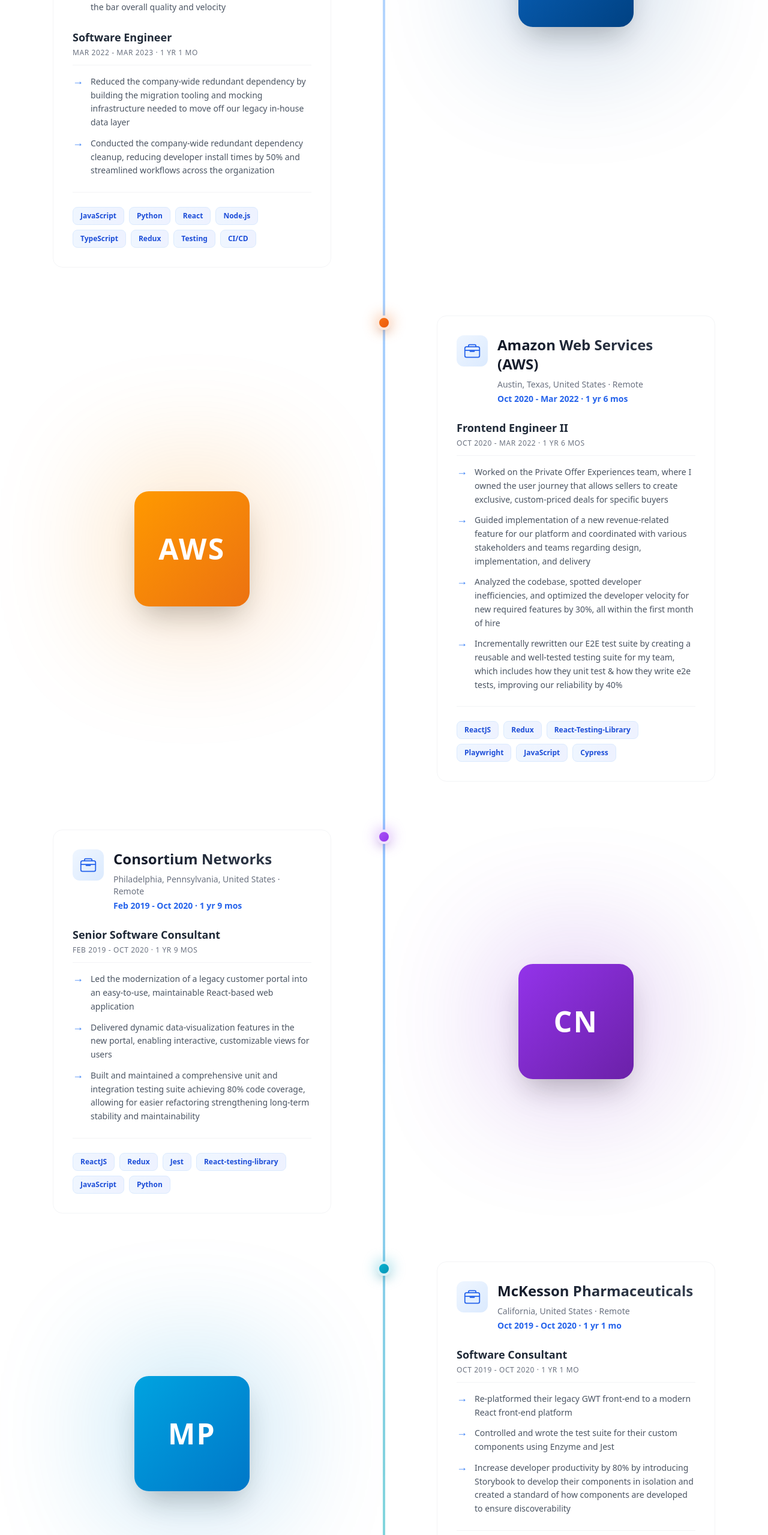
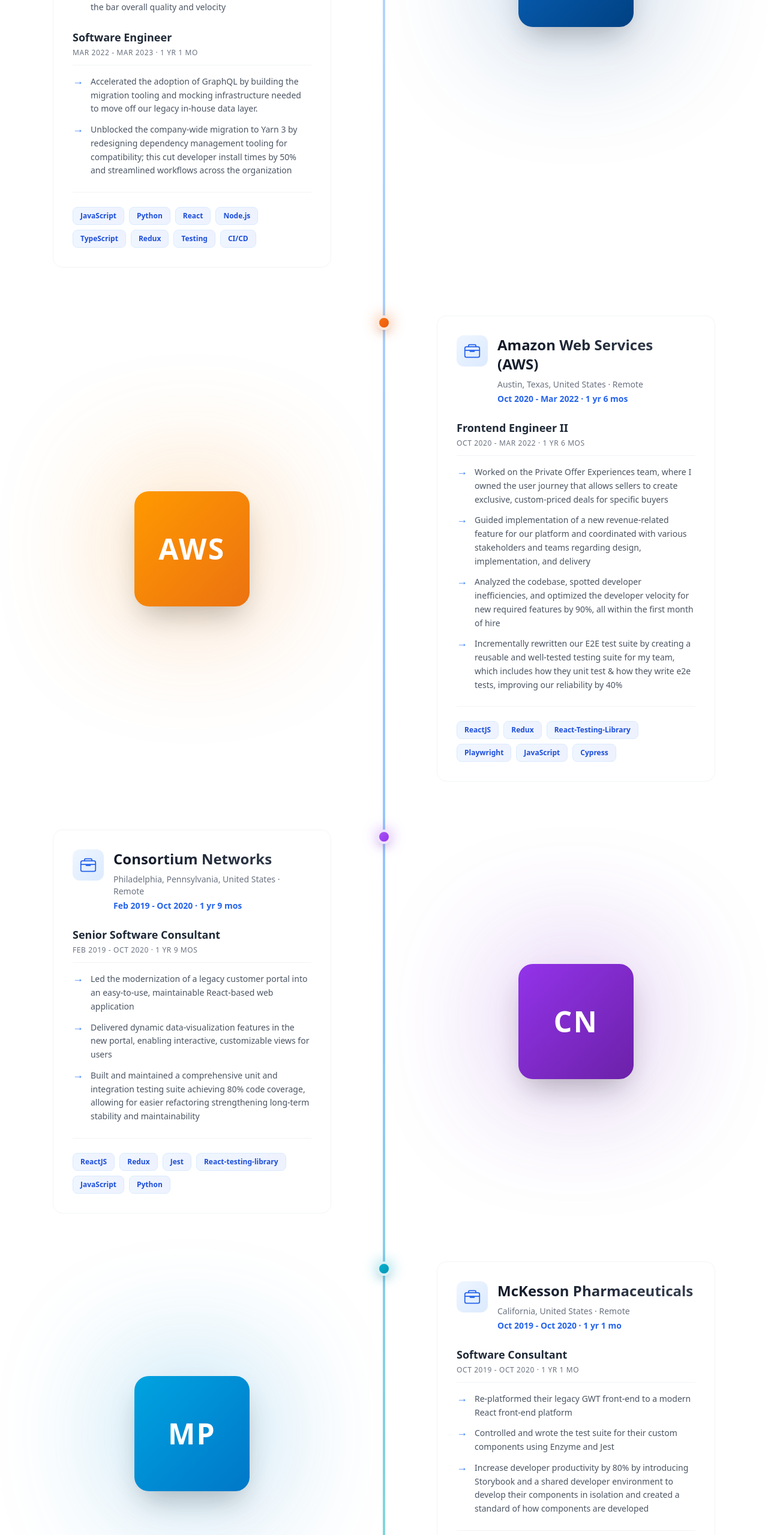
Before and after one commit to christianarty/christianarty.com, a Next.js app: page / in a window 1280 px wide. Shown: the part 1947-4506 px from the top of the page at 60% size. Built offline with nearby package versions, Linux system fonts and the light colour scheme.

Commit message:
update to info

```diff
--- a/src/constants/pageInfo.ts
+++ b/src/constants/pageInfo.ts
@@ -115,8 +115,8 @@ export const experiences: Experience[] = [
         endDate: "Mar 2023",
         duration: "1 yr 1 mo",
         achievements: [
-          "Reduced the company-wide redundant dependency by building the migration tooling and mocking infrastructure needed to move off our legacy in-house data layer",
-          "Conducted the company-wide redundant dependency cleanup, reducing developer install times by 50% and streamlined workflows across the organization",
+          "Accelerated the adoption of GraphQL by building the migration tooling and mocking infrastructure needed to move off our legacy in-house data layer.",
+          "Unblocked the company-wide migration to Yarn 3 by redesigning dependency management tooling for compatibility; this cut developer install times by 50% and streamlined workflows across the organization",
         ],
       },
     ],
@@ -143,7 +143,7 @@ export const experiences: Experience[] = [
         achievements: [
           "Worked on the Private Offer Experiences team, where I owned the user journey that allows sellers to create exclusive, custom-priced deals for specific buyers",
           "Guided implementation of a new revenue-related feature for our platform and coordinated with various stakeholders and teams regarding design, implementation, and delivery",
-          "Analyzed the codebase, spotted developer inefficiencies, and optimized the developer velocity for new required features by 30%, all within the first month of hire",
+          "Analyzed the codebase, spotted developer inefficiencies, and optimized the developer velocity for new required features by 90%, all within the first month of hire",
           "Incrementally rewritten our E2E test suite by creating a reusable and well-tested testing suite for my team, which includes how they unit test & how they write e2e tests, improving our reliability by 40%",
         ],
       },
@@ -201,7 +201,7 @@ export const experiences: Experience[] = [
         achievements: [
           "Re-platformed their legacy GWT front-end to a modern React front-end platform",
           "Controlled and wrote the test suite for their custom components using Enzyme and Jest",
-          "Increase developer productivity by 80% by introducing Storybook to develop their components in isolation and created a standard of how components are developed to ensure discoverability",
+          "Increase developer productivity by 80% by introducing Storybook and a shared developer environment to develop their components in isolation and created a standard of how components are developed",
         ],
       },
     ],
```
